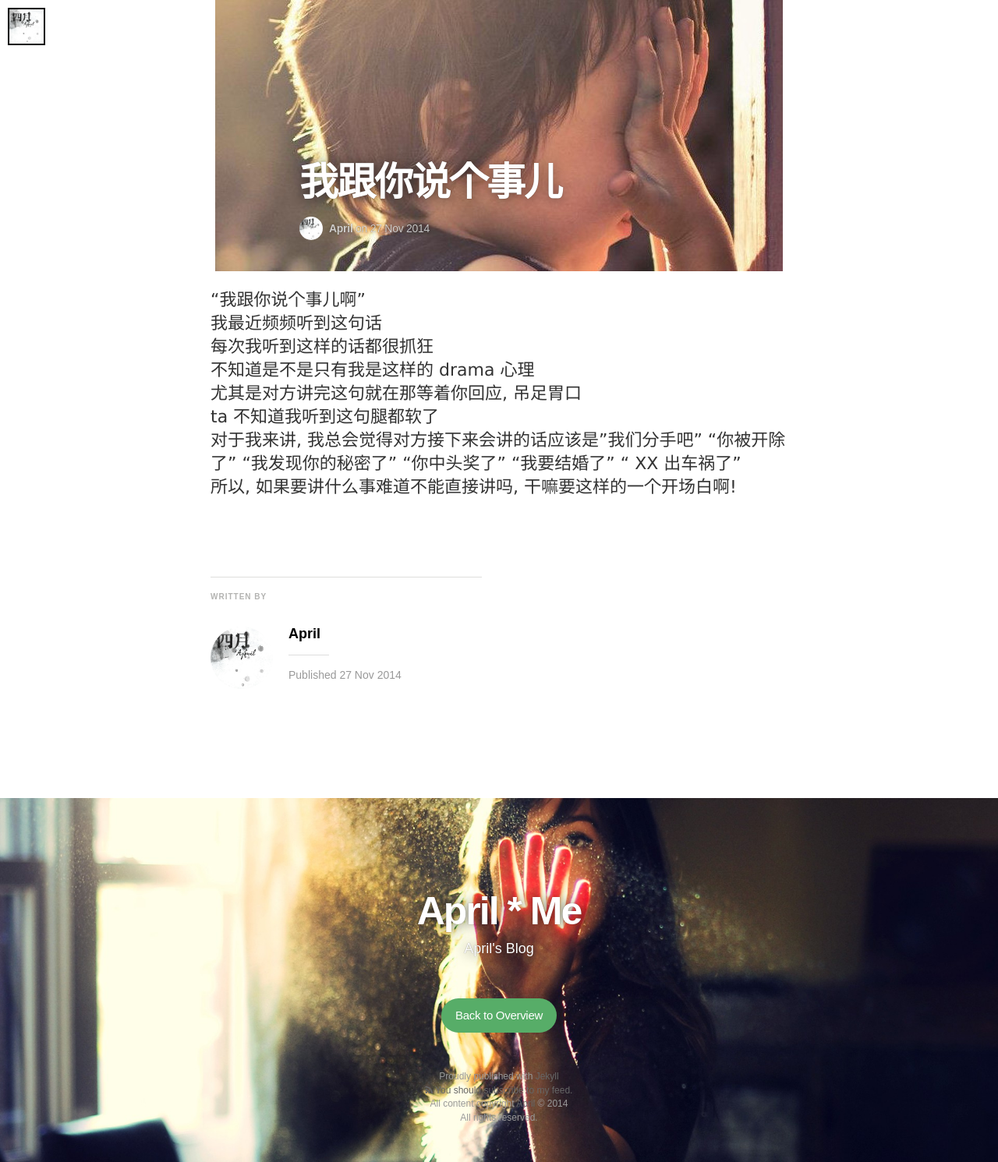
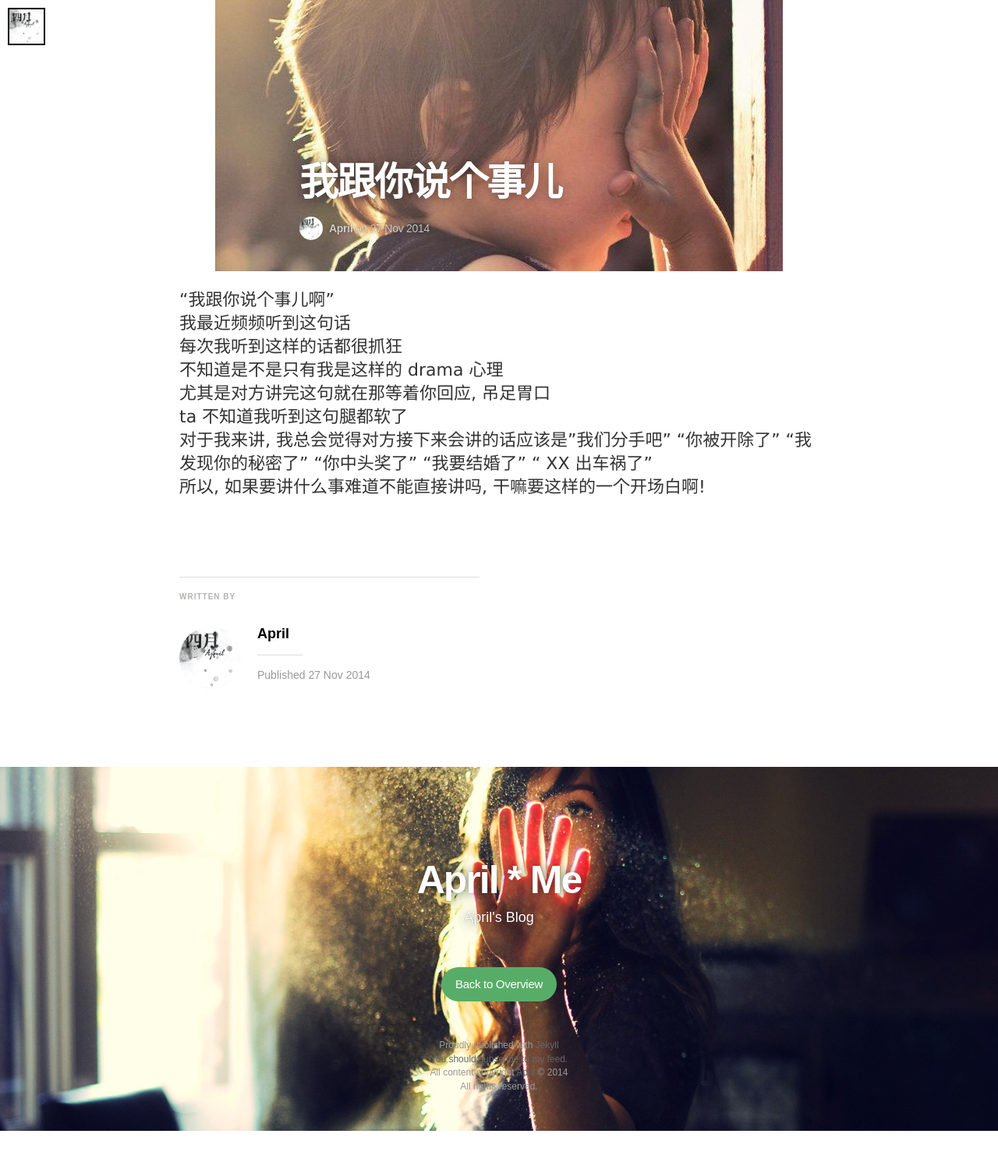
Before and after one commit to aprilnov/BlogSource, a Jekyll site: the page built from _posts/2014-11-27-tell-you-one-thing.markdown, in a window 1280 px wide. Shown: the whole page at 78% size. Built offline with Jekyll 4.4.1, drawn with Linux system fonts in a browser that asks for light colours; nearby versions of some CDN libraries; some web fonts are replaced; Markdown is read by kramdown in place of the engine named in the settings; comment, search, counter and statistics services are not loaded; after the commit the page ends 1451 px from its top, so only the background shows below that.

Commit message:
css adjust

```diff
--- a/_includes/head.html
+++ b/_includes/head.html
@@ -16,14 +16,14 @@
   <link rel="canonical" href="{{ page.url | replace:'index.html','' | prepend: site.baseurl | prepend: site.url }}">
 
   <link rel="shortcut icon" href="{{ "/assets/images/favicon.ico" | prepend: site.baseurl }}">
-<!--  <link rel="stylesheet" href="{{asset "js/styles/obsidian.css"}}"> -->
+<!--  <link rel="stylesheet" href="{{asset "js/styles/obsidian.css"}}">
   <link rel="stylesheet" href="http://brick.a.ssl.fastly.net/Linux+Libertine:400,400i,700,700i/Open+Sans:400,400i,700,700i">
-  <link href="//maxcdn.bootstrapcdn.com/font-awesome/4.2.0/css/font-awesome.min.css" rel="stylesheet">
+  <link href="//maxcdn.bootstrapcdn.com/font-awesome/4.2.0/css/font-awesome.min.css" rel="stylesheet">-->
 
   <link rel="stylesheet" type="text/css" media="screen" href="{{ "/css/main.css"  | prepend: site.baseurl  }}" />
   <link rel="stylesheet" type="text/css" media="print" href="{{ "/css/print.css"  | prepend: site.baseurl  }}" />
   <script src="https://code.jquery.com/jquery-1.11.1.min.js"></script>
 
-  <script type="text/javascript" src="{{ "/assets/js/jquery.fitvids.js" | prepend: site.baseurl  }}"></script>
+  <!--<script type="text/javascript" src="{{ "/assets/js/jquery.fitvids.js" | prepend: site.baseurl  }}"></script>-->
   <script type="text/javascript" src="{{ "/assets/js/index.js" | prepend: site.baseurl  }}"></script>
 </head>
--- a/_includes/header.html
+++ b/_includes/header.html
@@ -2,7 +2,7 @@
 
 <a href="{{ site.url }}" rel="nofollow" class="logo-readium"><span class="logo" style="background-image: url({{ site.logo }})"></span></a>
 
-<script type="text/javascript">
+<!--<script type="text/javascript">
 var _bdhmProtocol = (("https:" == document.location.protocol) ? " https://" : " http://");
 document.write(unescape("%3Cscript src='" + _bdhmProtocol + "hm.baidu.com/h.js%3F3b9e146c271cea7d0abd6bc48790a887' type='text/javascript'%3E%3C/script%3E"));
 </script>
@@ -16,6 +16,6 @@ document.write(unescape("%3Cscript src='" + _bdhmProtocol + "hm.baidu.com/h.js%3
   ga('create', 'UA-56431956-1', 'auto');
   ga('send', 'pageview');
 
-</script><!---->
+</script>-->
 
 <!-- header end -->
--- a/css/main.sass
+++ b/css/main.sass
@@ -139,7 +139,7 @@ body
   @include respond-to(800)
     padding: 0 $rs*2
   article
-    padding: 0 40px 40px 40px
+    //padding: 0 40px 40px 40px
     border-bottom: 1px solid #f2f2f0
     &:last-child
       border-bottom: 0px
@@ -255,7 +255,7 @@ body
       font-family: $font-sans
       @include box-sizing(border-box)
       @include respond-to(800)
-        left: $rs
+        left: $rs*2
         right: $rs
     .post-title
       font-weight: 700
```
